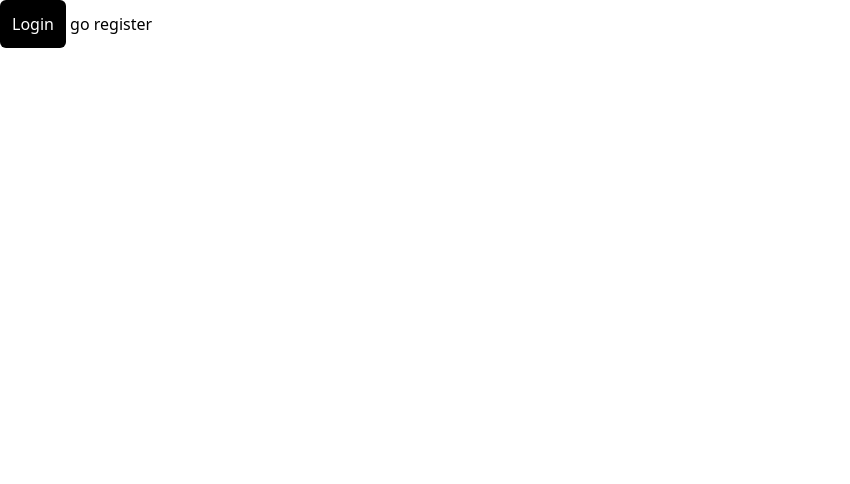
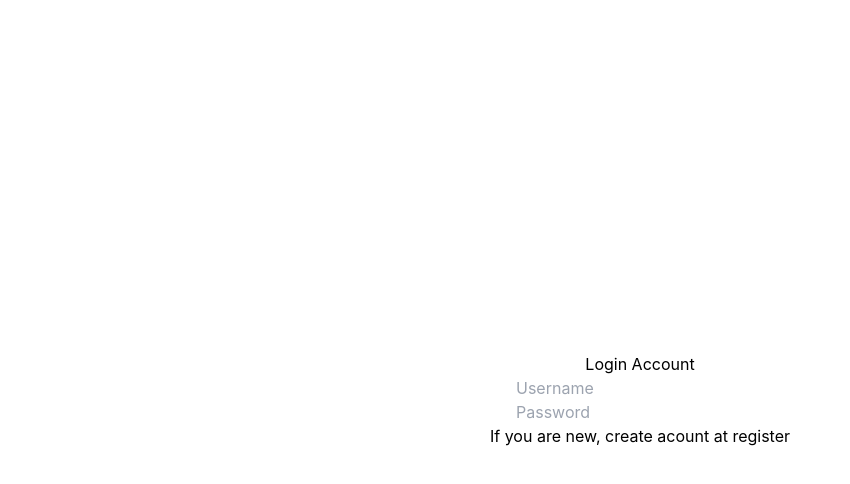
Before and after one commit to zwelhtetyan/chat-app, a website: page frontend/src/pages/login/login.html in a window 1280 px wide. Shown: the whole page, without its empty margins (0-850 px from the left). Drawn offline with Linux system fonts and the light colour scheme.

Commit message:
add content to login page, haven't style yet

```diff
--- a/frontend/src/pages/login/login.html
+++ b/frontend/src/pages/login/login.html
@@ -8,7 +8,14 @@
     <link rel="stylesheet" href="../../tailwind-output/index.css" />
   </head>
   <body>
-    <button class="btn-primary">Login</button>
-    <a href="../register/register.html">go register</a>
+    <div class="w-full min-h-screen flex flex-col items-center justify-center">
+      <h1>Login Account</h1>
+      <input type="text" placeholder="Username" />
+      <input type="password" placeholder="Password" />
+      <p>
+        If you are new, create acount at
+        <a href="../register/register.html">register</a>
+      </p>
+    </div>
   </body>
 </html>
--- a/frontend/src/styles/index.css
+++ b/frontend/src/styles/index.css
@@ -1,9 +1,13 @@
 @tailwind base;
 @tailwind components;
 @tailwind utilities;
+@import url('https://fonts.googleapis.com/css2?family=Inter:wght@100;200;300;400;500;600;700;800;900&display=swap');
+
+@layer base {
+  html {
+    font-family: 'Inter', sans-serif;
+  }
+}
 
 @layer components {
-  .btn-primary {
-    @apply bg-black rounded-md p-3 text-white;
-  }
 }
```
Also changed, not shown: frontend/src/pages/register/register.html (+1 -2 lines), frontend/src/tailwind-output/index.css.
